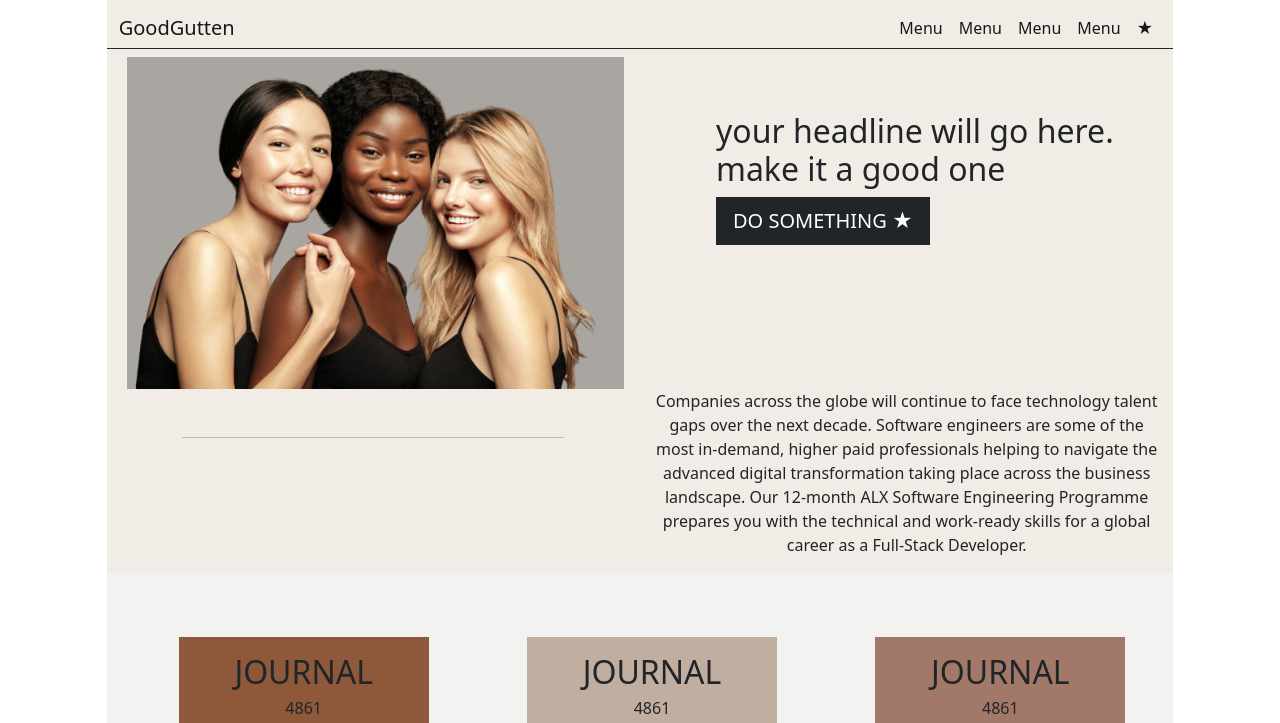
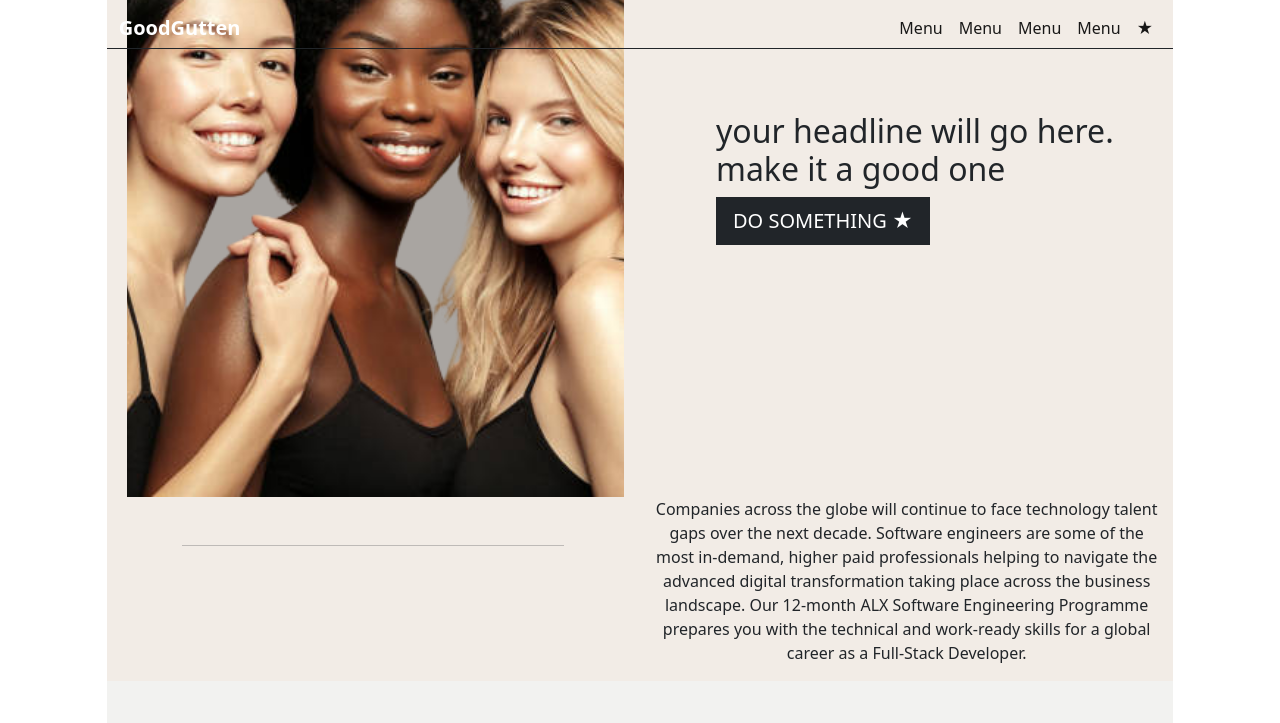
Before and after one commit to starprince7/Boostrap-Project-Three, a plain HTML site: page index.html in a window 1280 px wide. Shown: the top 723 px of the page. Drawn offline with nearby package versions, Linux system fonts and the light colour scheme; grey boxes are pictures that could not be loaded.

Commit message:
Add files via upload

```diff
--- a/style.css
+++ b/style.css
@@ -6,6 +6,11 @@
 }
 .container1{
     border-bottom: 1px solid;
+}
+
+.navbar-brand {
+	color: white !important;
+	font-weight: 600 !important;
 }
 
 .btn{
@@ -18,9 +23,22 @@
     width: auto;
     height: auto;
 
+	/* The rules below will perform the same action Pick anyone you prefer.
+	   One is commented out the other is not
+	*/
+	margin-top: -160px; /* -> Solution 1. */
+	/* transform: translateY(-160px); -> Solution 2. */
+}
+.img-one img {
+	height: 600px;
+	object-fit: cover;
+}
 
+/* This Style below will be appllied to all <img/> tag in your HTML. */
+img {
+	object-fit: cover; /* or -> contain <- */
+}
 
-}
 .padding-one{
     padding-left: 80px;
 }
```
Also changed, not shown: index.html (+1 -1 lines).
